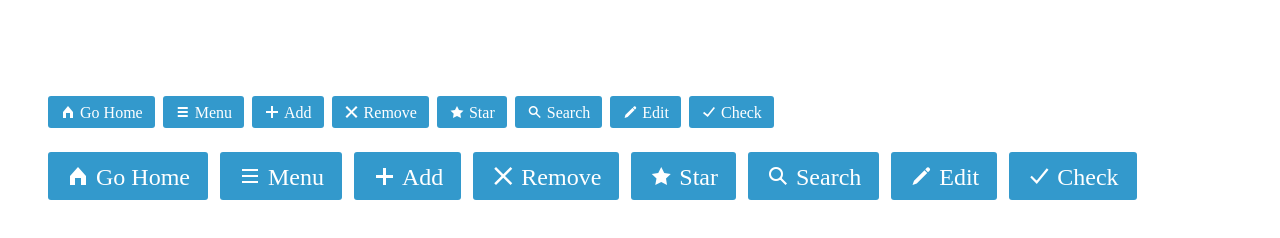
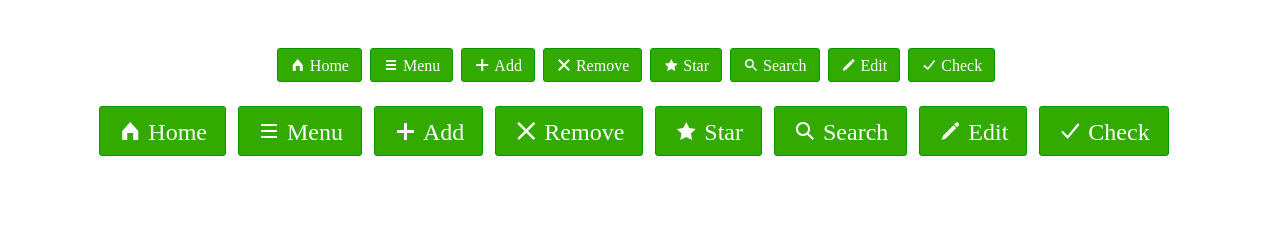
Before and after one commit to charliecm/font-icons-workflow, a website: page src/index.html in a window 1280 px wide. Drawn offline with Linux system fonts and the light colour scheme.

Commit message:
Make the HTML greener.

```diff
--- a/src/index.html
+++ b/src/index.html
@@ -5,21 +5,24 @@
 		<link rel="stylesheet" href="css/icons.css">
 		<style>
 			body {
-				margin: 6rem 3rem;
+				margin: 3rem 1.5rem;
 				font: 'Helvetica', 'Segoe UI', Arial, sans-serif;
 				font-size: 16px;
+				text-align: center;
 			}
 			.button {
 				transition: background-color 0.25s;
 				margin-right: 0.5em;
 				margin-bottom: 0.5em;
 				border-radius: 3px;
+				border: solid 1px #009900;
 				padding: 0.5em 0.75em;
-				background-color: #3399CC;
+				background-color: #33AA00;
 				color: #FFF;
 			}
 			.button:hover {
-				background-color: #3366AA;
+				background-color: #66CC00;
+				border: solid 1px #33AA00;
 			}
 			.button:before {
 				margin-right: 0.25em;
@@ -31,7 +34,7 @@
 	</head>
 	<body>
 		<p>
-			<a href="#" class="icon-home-16 icon button">Go Home</a><!--
+			<a href="#" class="icon-home-16 icon button">Home</a><!--
 			--><a href="#" class="icon-menu-16 icon button">Menu</a><!--
 			--><a href="#" class="icon-add-16 icon button">Add</a><!--
 			--><a href="#" class="icon-remove-16 icon button">Remove</a><!--
@@ -41,7 +44,7 @@
 			--><a href="#" class="icon-check-16 icon button">Check</a>
 		</p>
 		<p>
-			<a href="#" class="icon-home-24 icon button button-large">Go Home</a><!--
+			<a href="#" class="icon-home-24 icon button button-large">Home</a><!--
 			--><a href="#" class="icon-menu-24 icon button button-large">Menu</a><!--
 			--><a href="#" class="icon-add-24 icon button button-large">Add</a><!--
 			--><a href="#" class="icon-remove-24 icon button button-large">Remove</a><!--
```
